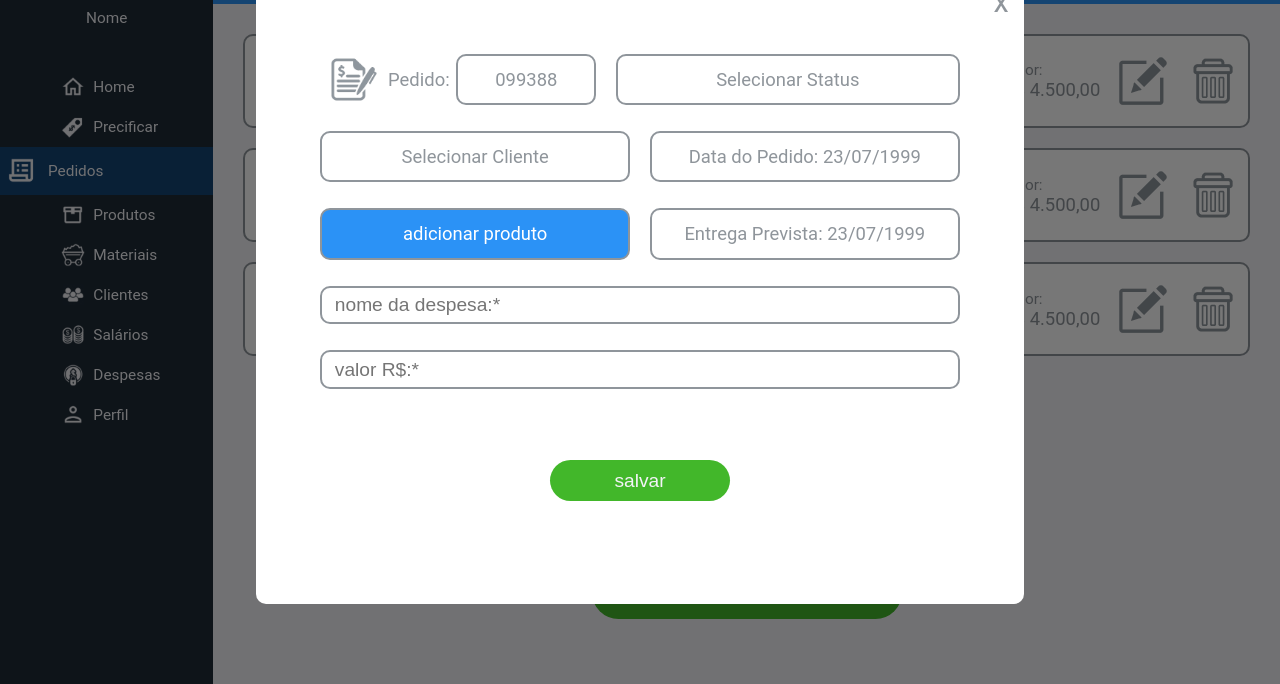
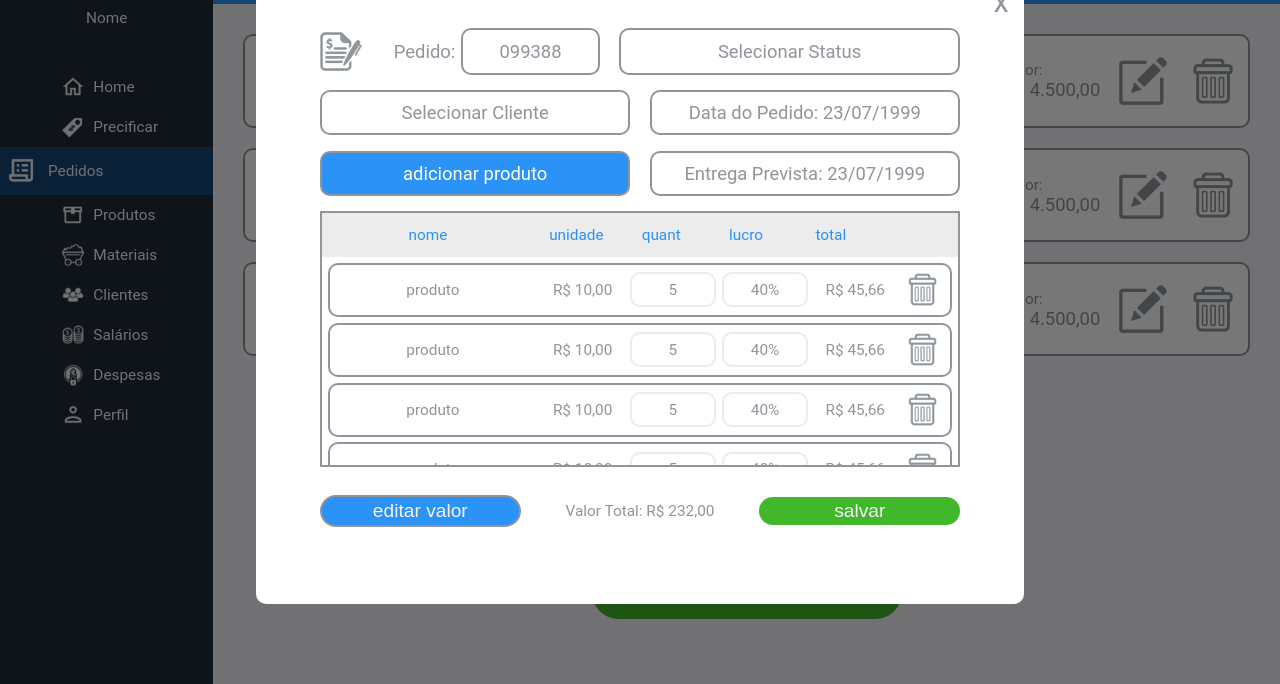
Before and after one commit to pi-gestao-pedidos/PI_DH, a plain HTML site: page pedidos.html in a window 1280 px wide. Both pictures are taken after a click on the element "Novo Pedido". Shown: the part 116-800 px from the top of the page. Drawn offline with Linux system fonts and the light colour scheme.

Commit message:
Primeiro Overflow de Pedidos

```diff
--- a/css/pedidos.css
+++ b/css/pedidos.css
@@ -6,6 +6,54 @@
     width: 100%;
     /* height: 100%; */
     align-items: center;
+    flex: 1;
+}
+
+.rowTabela{
+    /* margin-bottom: 0px; */
+    gap: 1%;
+    padding: 0% 0%;
+    display: flex;
+    flex-direction: row;
+    flex-wrap: wrap;
+    width: 100%;
+    /* height: 10%; */
+    align-items: center;
+    justify-content: flex-start;
+    color: #8F959B;
+    background-color: white;
+    border: 2px solid #8F959B;
+    border-radius: 10px;
+    flex: 1;
+}
+
+.row6ConteudoTabela{
+    /* margin-bottom: 0px; */
+    text-align: center;
+    padding: 1% 1%;
+    gap: 3%;
+    display: flex;
+    flex-direction: row;
+    flex-flow: column;
+    flex-wrap: nowrap;
+    width: 100%;
+    overflow-y: auto;
+    /* height: 100%; */
+    align-items: center;
+    justify-content: flex-start;
+    flex: 7;
+}
+
+.row6{
+    /* margin-bottom: 0px; */
+    display: flex;
+    flex-direction: column;
+    flex-wrap: wrap;
+    width: 100%;
+    /* height: 100%; */
+    align-items: center;
+    flex: 6;
+    max-height: 50%;
 }
 
 .column{
@@ -32,6 +80,15 @@
     flex-direction: column;
     flex-basis: 100%;
     flex: 3;
+    justify-content: center;
+}
+
+.column4{
+    height: 100%;
+    display: flex;
+    flex-direction: column;
+    flex-basis: 100%;
+    flex: 4;
     justify-content: center;
 }
 
@@ -62,6 +119,13 @@
     justify-content: center;
 }
 
+.margem{
+    border: 2px solid #ececec;;
+    border-radius: 10px;
+    width: 70%;
+    height: 70%;
+}
+
 .itemPedido{
     display: flex;
     justify-content: space-between;
@@ -77,7 +141,7 @@
 .icon{
     object-fit: contain;
     padding: 1%;
-    width: max-content;
+    /* width: max-content; */
 }
 
 
@@ -151,3 +215,27 @@ input {
     padding: 2% 0;
     margin-top: 5%;
 }
+
+.tabela{
+    display: flex;
+    justify-content: center;
+    align-items: center;
+    color: #8F959B;
+    background-color: white;
+    border: 2px solid #8F959B;
+    width: 100%;
+    /* font-size: 1.2em; */
+}
+
+.tabelaCabecalho{
+    height: 100%;
+    width: 100%;
+    padding: 2% 0%;
+    display: flex;
+    justify-content: center;
+    align-items: center;
+    color: #2B92F6;
+    background-color: #ececec;
+    border: 0px solid #8F959B;
+    /* font-size: 1.2em; */
+}
--- a/pedidos.html
+++ b/pedidos.html
@@ -130,29 +130,83 @@
     </div>
 
     <div id="pedidosOverlay">
-        <form id="formPedido" action="#" method="POST">
+        <form id="formPedido" action="#" method="POST" style="gap: 3%;">
             <span class="fechar" onclick="overlayOff('pedidosOverlay')">x</span>
-            <div class="row" style="height: 10%;">
-                <img class="column icon" style="padding: 0%;" src="imgs/orderIcon2.png" />
+            <div class="row">
+                <img class="column icon" style="padding: 0%; margin: -2%; margin-right: 3%;"
+                    src="imgs/orderIcon2.png" />
                 <p class="column dadosDB">Pedido:</p>
                 <p class="column2 dadosDBoverlay">099388</p>
                 <p class="column5 dadosDBoverlay" style="margin-left: 3%;">Selecionar Status</p>
             </div>
-            <div class="row" style="height: 10%; gap: 3%;">
+            <div class="row" style="gap: 3%;">
                 <p class="column dadosDBoverlay">Selecionar Cliente</p>
                 <p class="column dadosDBoverlay">Data do Pedido: 23/07/1999</p>
             </div>
-            <div class="row" style="height: 10%; gap: 3%;">
-                <div class="column dadosDBoverlay editar" style="cursor: pointer; margin-top: 0%; padding: 0%; height: 100%; color: white; background-color: #2B92F6;" type="submit" value="editar">adicionar produto</div>
+            <div class="row" style="gap: 3%;">
+                <div class="column dadosDBoverlay editar"
+                    style="cursor: pointer; margin-top: 0%; padding: 0%; height: 100%; color: white; background-color: #2B92F6;"
+                    type="submit" value="editar">adicionar produto</div>
                 <p class="column dadosDBoverlay">Entrega Prevista: 23/07/1999</p>
             </div>
+            <div class="row6 tabela" style="gap: 0%;">
+                <!-- <p class="column tabela"></p> -->
+                <div class="row" style="text-align: center;">
+                    <p class="column5 tabelaCabecalho">nome</p>
+                    <p class="column2 tabelaCabecalho">unidade</p>
+                    <p class="column2 tabelaCabecalho">quant</p>
+                    <p class="column2 tabelaCabecalho">lucro</p>
+                    <p class="column2 tabelaCabecalho">total</p>
+                    <p class="column2 tabelaCabecalho"></p>
+                </div>
+                <div class="row6ConteudoTabela">
+                    <div class="rowTabela">
+                        <p class="column5">produto</p>
+                        <p class="column2">R$ 10,00</p>
+                        <p class="column2 margem">5</p>
+                        <p class="column2 margem">40%</p>
+                        <p class="column2">R$ 45,66</p>
+                        <img class="column icon" style="height: 70%; padding: 0%; margin-right: 1%;"
+                            src="imgs/trashIcon.png" />
+                    </div>
+                    <div class="rowTabela">
+                        <p class="column5">produto</p>
+                        <p class="column2">R$ 10,00</p>
+                        <p class="column2 margem">5</p>
+                        <p class="column2 margem">40%</p>
+                        <p class="column2">R$ 45,66</p>
+                        <img class="column icon" style="height: 70%; padding: 0%; margin-right: 1%;"
+                            src="imgs/trashIcon.png" />
+                    </div>
+                    <div class="rowTabela">
+                        <p class="column5">produto</p>
+                        <p class="column2">R$ 10,00</p>
+                        <p class="column2 margem">5</p>
+                        <p class="column2 margem">40%</p>
+                        <p class="column2">R$ 45,66</p>
+                        <img class="column icon" style="height: 70%; padding: 0%; margin-right: 1%;"
+                            src="imgs/trashIcon.png" />
+                    </div>
+                    <div class="rowTabela">
+                        <p class="column5">produto</p>
+                        <p class="column2">R$ 10,00</p>
+                        <p class="column2 margem">5</p>
+                        <p class="column2 margem">40%</p>
+                        <p class="column2">R$ 45,66</p>
+                        <img class="column icon" style="height: 70%; padding: 0%; margin-right: 1%;"
+                            src="imgs/trashIcon.png" />
+                    </div>
 
+                </div>
+            </div>
+            <div class="row" style="gap: 3%; align-content: center;">
+                <div class="column btnForm" style="margin-top: 0%;"><input
+                    class="btn editar" type="submit" value="editar valor" /></div>
+                    <p class="column" style="text-align: center; color: #8F959B;">Valor Total: R$ 232,00</p>
+                <div class="column btnForm" style="margin-top: 0%;"><input
+                        class="btn salvar" style="width: 100%;" type="submit" value="salvar" /></div>
+            </div>
 
-
-
-            <input type="text" name="nome" id="fpNome" placeholder="nome da despesa:*" required />
-            <input type="text" name="valor" id="fpValor" placeholder="valor R$:*" required />
-            <div class="btnForm"><input class="btn salvar" type="submit" value="salvar" /></div>
         </form>
     </div>
     <script src='js/main.js'></script>
```
